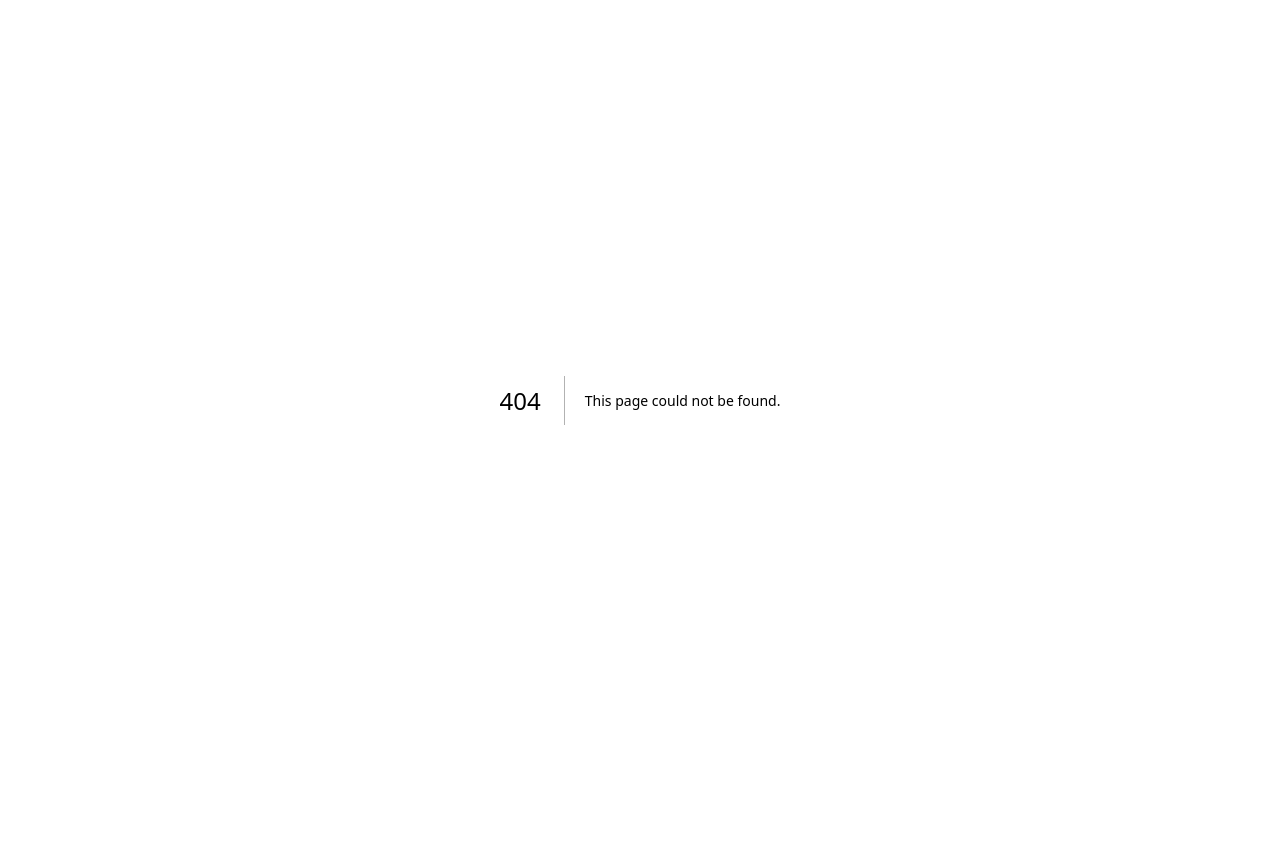
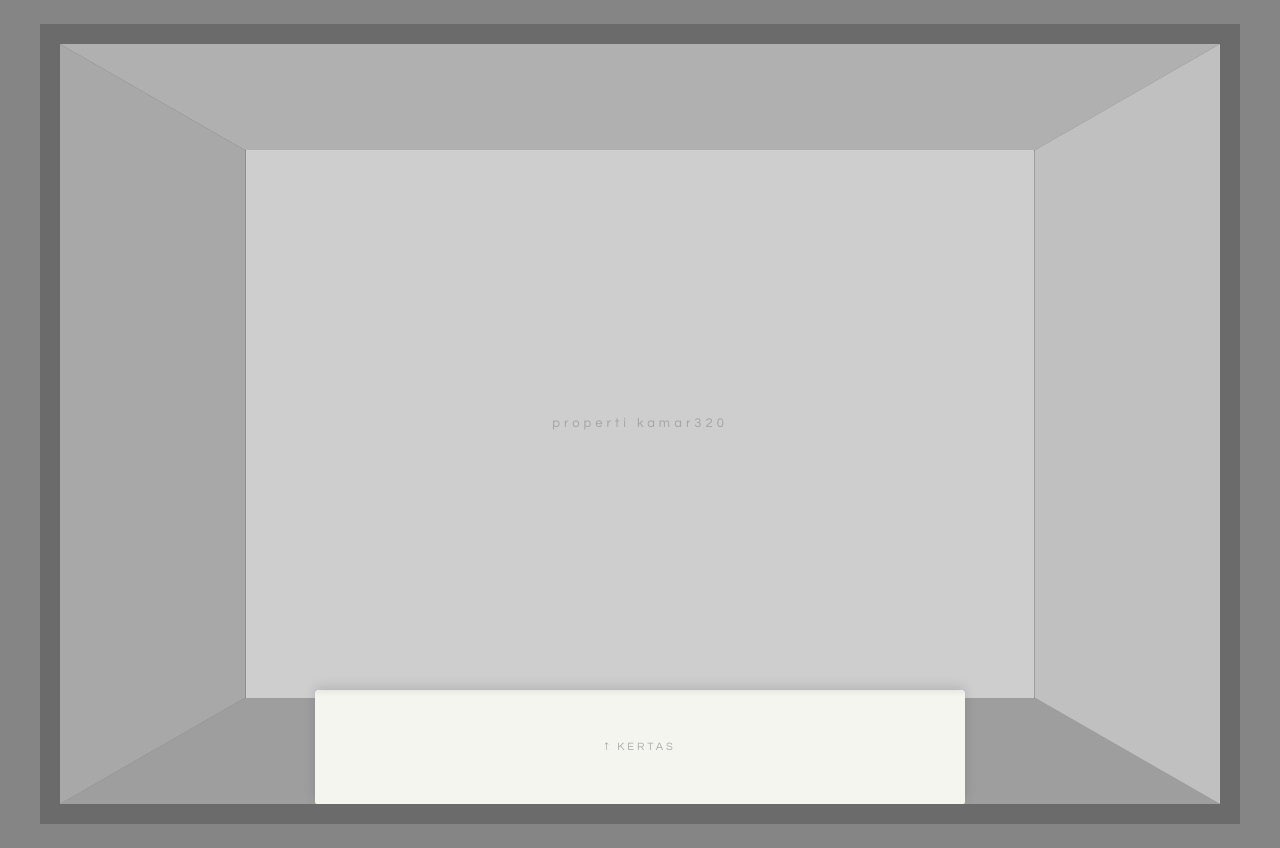
Before and after one commit to benayajosuaa/Frontend-Kav320, a Next.js app: page /loker/mine in a window 1280 px wide. Before the commit this address had no page. Before the commit the page ends 800 px from the top, so only its background shows below. Built offline with nearby package versions, Linux system fonts and the light colour scheme.

Commit message:
add : design awal gambaran loker

```diff
--- /dev/null
+++ b/src/app/(public)/loker/(steps)/mine/page.tsx
@@ -0,0 +1,153 @@
+"use client"
+import { useEffect, useState } from "react";
+import { Questrial } from "next/font/google";
+
+const quesFont = Questrial({ subsets: ["latin"], weight: "400" });
+
+export default function MineLoker() {
+  const [kertasOpen, setKertasOpen] = useState(false);
+  const [startY, setStartY] = useState<number | null>(null);
+  const [viewportWidth, setViewportWidth] = useState<number | null>(null);
+
+  useEffect(() => {
+    const syncViewport = () => setViewportWidth(window.innerWidth);
+
+    syncViewport();
+    window.addEventListener("resize", syncViewport);
+
+    return () => window.removeEventListener("resize", syncViewport);
+  }, []);
+
+  const isMobile = viewportWidth !== null && viewportWidth < 640;
+  const isTablet = viewportWidth !== null && viewportWidth >= 640 && viewportWidth < 1024;
+
+  const kertasLeft = kertasOpen ? (isMobile ? "5%" : isTablet ? "3%" : "4%") : "22%";
+  const kertasRight = kertasOpen ? (isMobile ? "5%" : isTablet ? "3%" : "4%") : "22%";
+  const kertasBottom = kertasOpen ? (isMobile ? "0%" : isTablet ? "0%" : "0%") : "0%";
+  const kertasHeight = kertasOpen ? (isMobile ? "90%" : isTablet ? "90%" : "90%") : (isMobile ? "13%" : "15%");
+
+  const handleSwipeStart = (e: React.TouchEvent | React.MouseEvent) => {
+    const y = "touches" in e ? e.touches[0].clientY : e.clientY;
+    setStartY(y);
+  };
+
+  const handleSwipeEnd = (e: React.TouchEvent | React.MouseEvent) => {
+    const y = "changedTouches" in e ? e.changedTouches[0].clientY : e.clientY;
+    if (startY === null) return;
+    if (startY - y > 30) setKertasOpen(true);   // swipe up → buka
+    if (y - startY > 30) setKertasOpen(false);  // swipe down → tutup
+  };
+
+  return (
+    <div className={quesFont.className}>
+      <div className="flex min-h-screen items-center justify-center bg-[#858585] px-4 py-6">
+
+        {/* Loker frame */}
+        <div className="relative aspect-[1.08/1] w-full max-w-105 overflow-hidden border-8 border-[#6b6b6b] bg-[#6b6b6b] sm:aspect-3/2 sm:max-w-700 sm:border-12 md:border-16 xl:h-200 xl:w-300 xl:max-w-none xl:border-20">
+
+          {/* Back wall */}
+          <div className="absolute bg-[#cecece]"
+            style={{ top: "14%", left: "16%", right: "16%", bottom: "14%" }} />
+
+          {/* Dinding atas */}
+          <div className="absolute bg-[#b0b0b0]"
+            style={{ top: 0, left: 0, right: 0, height: "14%",
+              clipPath: "polygon(0% 0%, 100% 0%, 84% 100%, 16% 100%)" }} />
+
+          {/* Dinding bawah */}
+          <div className="absolute bg-[#9e9e9e]"
+            style={{ bottom: 0, left: 0, right: 0, height: "14%",
+              clipPath: "polygon(16% 0%, 84% 0%, 100% 100%, 0% 100%)" }} />
+
+          {/* Dinding kiri */}
+          <div className="absolute bg-[#a8a8a8]"
+            style={{ top: 0, left: 0, bottom: 0, width: "16%",
+              clipPath: "polygon(0% 0%, 100% 14%, 100% 86%, 0% 100%)" }} />
+
+          {/* Dinding kanan */}
+          <div className="absolute bg-[#c0c0c0]"
+            style={{ top: 0, right: 0, bottom: 0, width: "16%",
+              clipPath: "polygon(0% 14%, 100% 0%, 100% 100%, 0% 86%)" }} />
+
+          {/* Label back wall */}
+          <div className="absolute flex items-center justify-center"
+            style={{ top: "14%", left: "16%", right: "16%", bottom: "14%" }}>
+            <p className="text-[10px] tracking-[2px] text-[#a4a4a4] lowercase sm:text-[13px] sm:tracking-[4px]">
+              properti kamar320
+            </p>
+          </div>
+
+          {/* ===== KERTAS ===== */}
+          {/* Kertas */}
+          <div
+            onClick={() => setKertasOpen(!kertasOpen)}
+            onMouseDown={handleSwipeStart}
+            onMouseUp={handleSwipeEnd}
+            onTouchStart={handleSwipeStart}
+            onTouchEnd={handleSwipeEnd}
+            className="absolute z-10 overflow-hidden cursor-pointer select-none"
+            style={{
+              left: kertasLeft,
+              right: kertasRight,
+              bottom: kertasBottom,
+              height: kertasHeight,
+              background: "#f5f5f0",
+              borderRadius: kertasOpen ? "10px 10px 4px 4px" : "4px 4px 2px 2px",
+              boxShadow: kertasOpen
+                ? "0 -8px 32px rgba(0,0,0,0.18), 0 2px 8px rgba(0,0,0,0.10)"
+                : "0 -3px 12px rgba(0,0,0,0.13)",
+              transform: kertasOpen ? "translateY(-1%) scaleX(1)" : "translateY(0) scaleX(1)",
+              transition: "all 0.55s cubic-bezier(0.34,1.2,0.64,1)",
+            }}
+          >
+            {/* Lipatan atas */}
+            <div className="absolute top-0 left-0 right-0 h-1.5 rounded-t-lg"
+              style={{ background: "linear-gradient(180deg, #e8e8e2 0%, #f5f5f0 100%)" }} />
+
+            {/* Isi kertas saat terbuka */}
+            {kertasOpen && (
+              <div className="h-full overflow-y-auto box-border px-5 pb-14 pt-5 sm:px-7 sm:pb-16 sm:pt-6 md:px-10 md:pb-18 md:pt-8 lg:px-12 lg:pb-20 lg:pt-10">
+                <div className="max-w-[30ch] sm:max-w-[34ch] md:max-w-[40ch]">
+                  <p className="mb-3 text-[0.95rem] font-bold uppercase tracking-[3px] text-[#555] sm:text-lg md:text-2xl md:tracking-[6px] lg:text-[1.9rem]">untuk kamu</p>
+                  <p className="mb-5 text-[10px] tracking-[1.6px] text-[#a0a0a0] sm:text-[11px] md:mb-5 md:text-xs">properti kamar320</p>
+                  <p className="text-[12px] leading-[1.9] text-[#888] sm:text-[12px] md:text-[13px] lg:text-[15px] lg:leading-[1.9]">
+                    Isi catatanmu di sini...<br />
+                    Tulis apa saja yang ingin kamu simpan. <br/>
+                    Isi catatanmu di sini...<br />
+                    Tulis apa saja yang ingin kamu simpan. <br/>
+                    Isi catatanmu di sini...<br />
+                    Tulis apa saja yang ingin kamu simpan. <br/>
+                    Isi catatanmu di sini...<br />
+                    Tulis apa saja yang ingin kamu simpan. <br/>
+                    Isi catatanmu di sini...<br />
+                    Tulis apa saja yang ingin kamu simpan. <br/>
+                    Isi catatanmu di sini...<br />
+                    Tulis apa saja yang ingin kamu simpan. <br/>
+                    Isi catatanmu di sini...<br />
+                    Tulis apa saja yang ingin kamu simpan. <br/>
+
+                  </p>
+                </div>
+              </div>
+            )}
+
+            {/* Tab hint tertutup */}
+            {!kertasOpen && (
+              <div className="absolute inset-0 flex items-center justify-center">
+                <span className="text-[10px] text-[#aaa] tracking-[2px] sm:text-[11px] sm:tracking-[3px]">↑ KERTAS</span>
+              </div>
+            )}
+
+            {/* Hint tutup */}
+            {kertasOpen && (
+              <div className="absolute bottom-4 left-0 right-0 flex justify-center sm:bottom-3">
+                <span className="text-[10px] text-[#bbb] tracking-[1.5px] sm:tracking-[2px]">↓ tutup</span>
+              </div>
+            )}
+          </div>
+
+        </div>
+      </div>
+    </div>
+  );
+}
```
